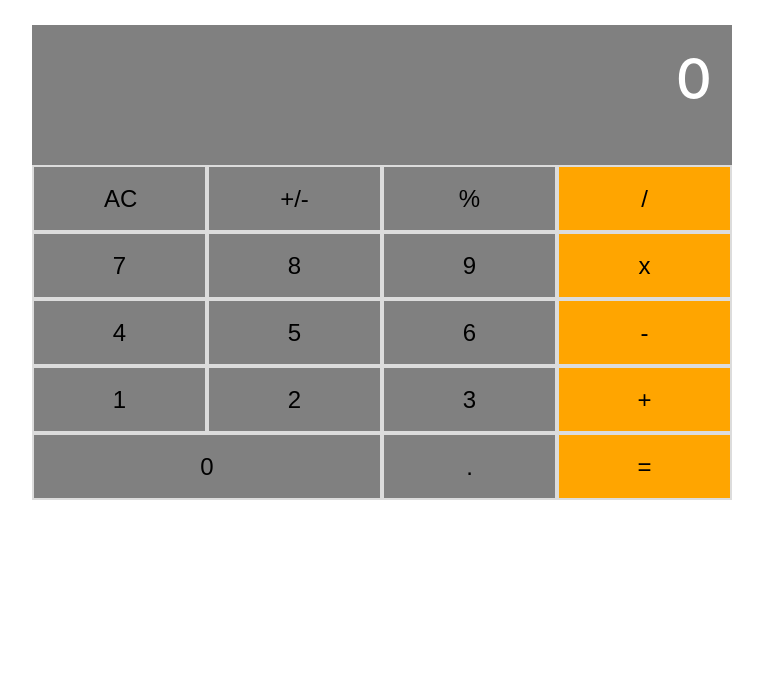
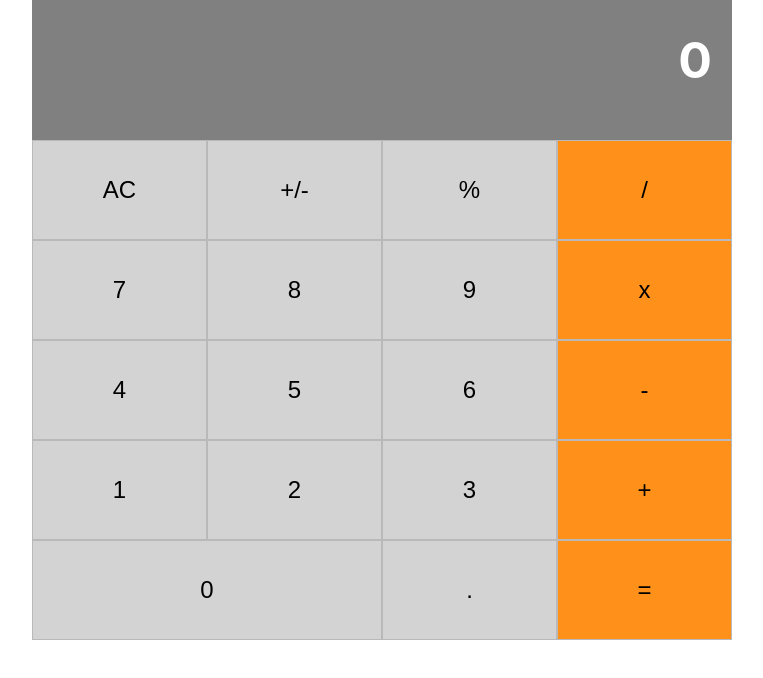
Before and after one commit to shubham14p3/react-calculator, a React (Create React App) app: page / in a window 1280 px wide. Shown: the top 678 px of the page, without its empty margins (258-1021 px from the left). Built offline with nearby package versions, Linux system fonts and the light colour scheme.

Commit message:
remodified components

```diff
--- /dev/null
+++ b/src/components/App.css
@@ -0,0 +1,6 @@
+.app{
+	margin: auto;
+	width: 700px;
+	display: flex;
+	flex-direction: column;
+}
--- a/src/components/App.js
+++ b/src/components/App.js
@@ -1,33 +1,82 @@
-import React, { Component } from 'react';
-
+import React from 'react';
 import Display from './Display';
 import ButtonPanel from './ButtonPanel';
-import '../styles/css/app.css';
+import calculate from '../logic/calculate';
+import './App.css';
 
-import calculate from '../logic/calculate';
-
-class AppLogic extends Component {
+class App extends React.Component {
   constructor(props) {
     super(props);
     this.state = {
+      total: null,
       next: null,
-      total: null,
       operation: null,
+      buttonName: null,
+      display: null,
     };
+    this.handleClick = this.handleClick.bind(this);
   }
 
-  clickHandler = buttonName => {
-    this.setState(calculate(this.state, buttonName));
-  };
+  clearAll() {
+    this.setState({
+      total: null,
+      next: null,
+      operation: null,
+      buttonName: null,
+      display: null,
+    });
+  }
+
+  clearAfterCalculation() {
+    this.setState({
+      next: null,
+      operation: null,
+      buttonName: null,
+    });
+  }
+
+  handleClick(e) {
+    const content = e.target.textContent;
+    if (content === 'AC') {
+      this.clearAll();
+    } else if (content === '=') {
+      this.setState(prevState => (calculate(prevState, prevState.buttonName)));
+      this.setState(prevState => ({ display: prevState.total }));
+      this.clearAfterCalculation();
+    } else if (isNaN(Number(content))) {
+      this.setState({
+        operation: content,
+        buttonName: content,
+      });
+      if (content === '+/-') {
+        this.setState(prevState => (calculate(prevState, prevState.buttonName)));
+        this.setState(prevState => ({ display: prevState.total }));
+      } else {
+        this.setState(prevState => ({ display: prevState.display + content }));
+      }
+    } else if (this.state.operation === null) {
+      if (this.state.total === null) {
+        this.setState({ total: content });
+      } else {
+        this.setState(prevState => ({ total: prevState.total + content }));
+      }
+      this.setState(prevState => ({ display: prevState.total }));
+    } else if (this.state.next === null) {
+      this.setState({ next: content });
+      this.setState(prevState => ({ display: prevState.display + content }));
+    } else {
+      this.setState(prevState => ({ next: prevState.next + content }));
+      this.setState(prevState => ({ display: prevState.display + content }));
+    }
+  }
 
   render() {
     return (
-      <div id="container">
-        <Display result={this.state.next || this.state.total || '0'} />
-        <ButtonPanel clickHandler={this.clickHandler} />
+      <div className="app">
+        <Display result={this.state.display ? this.state.display : '0'} />
+        <ButtonPanel onClick={this.handleClick} />
       </div>
     );
   }
 }
-
-export default AppLogic;
+export default App;
--- /dev/null
+++ b/src/components/Button.css
@@ -0,0 +1,12 @@
+.Button{
+    width: 100%;
+}
+
+button{
+    border: 1px solid #B9B9B9;
+    height: 100px;
+    width: 100%;
+    color: black;
+    font-size: x-large;
+    font-weight: 100;
+}
--- a/src/components/Button.js
+++ b/src/components/Button.js
@@ -1,41 +1,36 @@
 import React from 'react';
 import PropTypes from 'prop-types';
+import './Button.css';
 
-class Button extends React.Component {
-  handleClick = () => {
-    this.props.clickHandler(this.props.name);
-  }
-
-  render() {
-    const style = {
-      background: this.props.color,
-      padding: this.props.wide !== '25%' ? '5% 70px' : '10% 70px',
-    };
-
-    const btnDivStyle = {
-      width: this.props.wide,
-    };
-
-    return (
-      <div style={btnDivStyle}>
-        <button
-          style={style}
-          onClick={this.handleClick}
-        >
-          {this.props.name}
-        </button>
-      </div>
-    );
-  }
-}
+const Button = (props) => {
+  const { name } = props;
+  const { color } = props;
+  const { isWide } = props;
+  return (
+    isWide
+      ? (
+        <div className="Button" style={{ width: '50%' }}>
+          <button type="button" onClick={props.onClick} style={{ backgroundColor: color }}>{name}</button>
+        </div>
+      )
+      : (
+        <div className="Button" style={{ width: '25%' }}>
+          <button type="button" onClick={props.onClick} style={{ backgroundColor: color }}>{name}</button>
+        </div>
+      )
+  );
+};
 
 Button.propTypes = {
-  name: PropTypes.string.isRequired,
+  name: PropTypes.string,
+  color: PropTypes.string,
+  isWide: PropTypes.bool,
+  onClick: PropTypes.func.isRequired,
 };
-
 Button.defaultProps = {
-  color: 'orange',
-  wide: '25%',
+  name: '',
+  color: '#FF911A',
+  isWide: false,
 };
 
 export default Button;
--- /dev/null
+++ b/src/components/ButtonPanel.css
@@ -0,0 +1,9 @@
+.buttonPanel{
+	display: flex;
+	flex-direction: column;
+	justify-content: center;
+}
+
+.buttonGroup{
+	display: flex;
+}
--- a/src/components/ButtonPanel.js
+++ b/src/components/ButtonPanel.js
@@ -1,46 +1,119 @@
 import React from 'react';
+import PropTypes from 'prop-types';
 import Button from './Button';
+import './ButtonPanel.css';
 
-class ButtonPanel extends React.Component {
-  clickHandler = buttonName => {
-    this.props.clickHandler(buttonName);
-  }
-
+class ButtonPanel extends React.PureComponent {
   render() {
     return (
-      <div className="button-panel">
-        <div>
-          <Button name="AC" color="grey" clickHandler={this.clickHandler} />
-          <Button name="+/-" color="grey" clickHandler={this.clickHandler} />
-          <Button name="%" color="grey" clickHandler={this.clickHandler} />
-          <Button name="/" clickHandler={this.clickHandler} />
+      <div className="buttonPanel">
+        <div className="buttonGroup group1">
+          <Button
+            onClick={name => this.props.onClick(name)}
+            name="AC"
+            color="lightgrey"
+          />
+          <Button
+            onClick={name => this.props.onClick(name)}
+            name="+/-"
+            color="lightgrey"
+          />
+          <Button
+            onClick={name => this.props.onClick(name)}
+            name="%"
+            color="lightgrey"
+          />
+          <Button
+            onClick={name => this.props.onClick(name)}
+            name="/"
+          />
         </div>
-        <div>
-          <Button name="7" color="grey" clickHandler={this.clickHandler} />
-          <Button name="8" color="grey" clickHandler={this.clickHandler} />
-          <Button name="9" color="grey" clickHandler={this.clickHandler} />
-          <Button name="x" clickHandler={this.clickHandler} />
+        <div className="buttonGroup group2">
+          <Button
+            onClick={name => this.props.onClick(name)}
+            name="7"
+            color="lightgrey"
+          />
+          <Button
+            onClick={name => this.props.onClick(name)}
+            name="8"
+            color="lightgrey"
+          />
+          <Button
+            onClick={name => this.props.onClick(name)}
+            name="9"
+            color="lightgrey"
+          />
+          <Button
+            onClick={name => this.props.onClick(name)}
+            name="x"
+          />
         </div>
-        <div>
-          <Button name="4" color="grey" clickHandler={this.clickHandler} />
-          <Button name="5" color="grey" clickHandler={this.clickHandler} />
-          <Button name="6" color="grey" clickHandler={this.clickHandler} />
-          <Button name="-" clickHandler={this.clickHandler} />
+        <div className="buttonGroup group3">
+          <Button
+            onClick={name => this.props.onClick(name)}
+            name="4"
+            color="lightgrey"
+          />
+          <Button
+            onClick={name => this.props.onClick(name)}
+            name="5"
+            color="lightgrey"
+          />
+          <Button
+            onClick={name => this.props.onClick(name)}
+            name="6"
+            color="lightgrey"
+          />
+          <Button
+            onClick={name => this.props.onClick(name)}
+            name="-"
+          />
         </div>
-        <div>
-          <Button name="1" color="grey" clickHandler={this.clickHandler} />
-          <Button name="2" color="grey" clickHandler={this.clickHandler} />
-          <Button name="3" color="grey" clickHandler={this.clickHandler} />
-          <Button name="+" clickHandler={this.clickHandler} />
+        <div className="buttonGroup group4">
+          <Button
+            onClick={name => this.props.onClick(name)}
+            name="1"
+            color="lightgrey"
+          />
+          <Button
+            onClick={name => this.props.onClick(name)}
+            name="2"
+            color="lightgrey"
+          />
+          <Button
+            onClick={name => this.props.onClick(name)}
+            name="3"
+            color="lightgrey"
+          />
+          <Button
+            onClick={name => this.props.onClick(name)}
+            name="+"
+          />
         </div>
-        <div>
-          <Button name="0" color="grey" clickHandler={this.clickHandler} wide="50%" />
-          <Button name="." color="grey" clickHandler={this.clickHandler} />
-          <Button name="=" clickHandler={this.clickHandler} />
+        <div className="buttonGroup group5">
+          <Button
+            onClick={name => this.props.onClick(name)}
+            name="0"
+            className="button-0"
+            color="lightgrey"
+            isWide
+          />
+          <Button
+            onClick={name => this.props.onClick(name)}
+            name="."
+            color="lightgrey"
+          />
+          <Button
+            onClick={name => this.props.onClick(name)}
+            name="="
+          />
         </div>
       </div>
     );
   }
 }
-
+ButtonPanel.propTypes = {
+  onClick: PropTypes.func.isRequired,
+};
 export default ButtonPanel;
--- /dev/null
+++ b/src/components/Display.css
@@ -0,0 +1,16 @@
+.display{
+    display: flex;
+    background-color: gray;
+    height: 100px;
+    font-weight: bold;
+    color: white;
+    padding: 20px;
+}
+
+h4{
+    width: 100%;
+    text-align: right;
+    font-size: 50px;
+    margin-top: 10px;
+
+}
--- a/src/components/Display.js
+++ b/src/components/Display.js
@@ -1,19 +1,22 @@
 import React from 'react';
 import PropTypes from 'prop-types';
+import './Display.css';
 
-const Display = props => (
-  <div className="display">
-    <div>
-      {props.result}
+export const Display = (props) => {
+  const { result } = props;
+
+  return (
+    <div className="display">
+      <h4>{result}</h4>
     </div>
-  </div>
-);
+  );
+};
 
 Display.propTypes = {
-  result: PropTypes.string.isRequired,
+  result: PropTypes.string,
 };
-
 Display.defaultProps = {
   result: '0',
 };
+
 export default Display;
```
